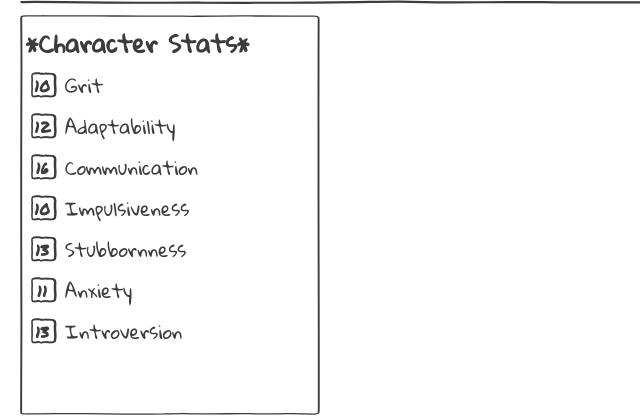
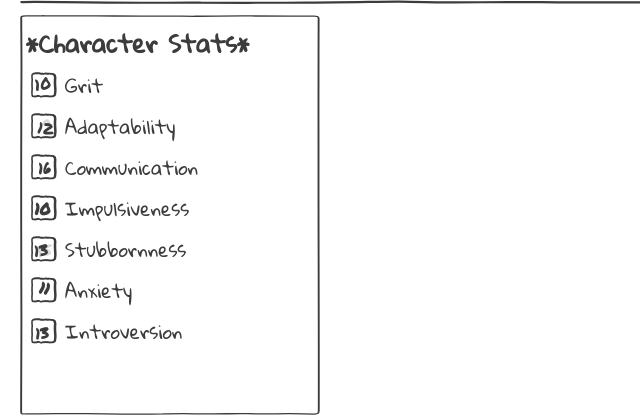
Before and after one commit to justinbarnard/10727632, a plain HTML site: page index.html in a window 1280 px wide. Shown: the part 130-547 px from the top of the page, 0-640 px from the left. Drawn offline with Linux system fonts and the light colour scheme; a web font is replaced by a local one.

Commit message:
Stat tweaks

```diff
--- a/index.html
+++ b/index.html
@@ -46,33 +46,34 @@
 <!-- Clean HTML - DoodleCSS will handle stat-box styling -->
 <div class="card borders-thin doodle">
   <p class="stat-title">*Character Stats*</p>
+
 <ul class="stat-list">
   <li class="stat-item">
-    <div class="stat-box">10</div>
+    <div class="stat-box"><span>10</span></div>
     <span class="stat-name">Grit</span>
   </li>
   <li class="stat-item">
-    <div class="stat-box">12</div>
+    <div class="stat-box"><span>12</span></div>
     <span class="stat-name">Adaptability</span>
   </li>
   <li class="stat-item">
-    <div class="stat-box">16</div>
+    <div class="stat-box"><span>16</span></div>
     <span class="stat-name">Communication</span>
   </li>
   <li class="stat-item">
-    <div class="stat-box">10</div>
+    <div class="stat-box"><span>10</span></div>
     <span class="stat-name">Impulsiveness</span>
   </li>
   <li class="stat-item">
-    <div class="stat-box">13</div>
+    <div class="stat-box"><span>13</span></div>
     <span class="stat-name">Stubbornness</span>
   </li>
   <li class="stat-item">
-    <div class="stat-box">11</div>
+    <div class="stat-box"><span>11</span></div>
     <span class="stat-name">Anxiety</span>
   </li>
   <li class="stat-item">
-    <div class="stat-box">13</div>
+    <div class="stat-box"><span>13</span></div>
     <span class="stat-name">Introversion</span>
   </li>
 </ul>
--- a/main.css
+++ b/main.css
@@ -1,13 +1,14 @@
 /* =============================================================================
    CSS LAYERS & IMPORTS
    ============================================================================= */
-@layer doodle, main;
+@layer doodle, main, transforms;
 @import url('https://fonts.googleapis.com/css2?family=Short+Stack&display=swap');
 @import url('https://fonts.googleapis.com/css2?family=Bitcount+Prop+Single&display=swap');
 @import url('https://fonts.googleapis.com/css2?family=Permanent+Marker&display=swap');
 @import url('https://fonts.googleapis.com/css2?family=Caveat&display=swap');
 @import url('https://fonts.googleapis.com/css2?family=Gloria+Hallelujah&display=swap');
 @import "styles/doodle/doodle.css" layer(doodle);
+@import "styles/transforms.css" layer(transforms);
 
 @layer main {
 
--- /dev/null
+++ b/styles/transforms.css
@@ -0,0 +1,72 @@
+@layer stat-transforms;
+
+@layer stat-transforms {
+
+/* transforms.css */
+
+/* =============================================================================
+   HAND-DRAWN TRANSFORMATIONS
+   ============================================================================= */
+
+/* Transform just the number text inside each stat box */
+.stat-item:nth-child(1) .stat-box span {
+  transform: rotate(-12deg) translate(1px, -2px);
+  display: inline-block;
+  font-weight: 100;
+}
+
+.stat-item:nth-child(2) .stat-box span {
+  transform: rotate(8deg) translate(3px, 1px);
+  display: inline-block;
+}
+.stat-item:nth-child(2) .stat-box span::before {
+  content: "9"; /* The "erased" number */
+  position: absolute;
+  top: 0;
+  left: 0;
+  color: rgba(60, 60, 60, 0.2); /* Very faded */
+  transform: rotate(-9deg) translate(4px, -3px); /* Slightly different position/rotation */
+  z-index: -1;
+  font-weight: 100;
+}
+
+.stat-item:nth-child(3) .stat-box span {
+  transform: rotate(-6deg) translate(2px, 0px);
+  display: inline-block;
+  font-weight: 100;
+}
+
+.stat-item:nth-child(4) .stat-box span {
+  transform: rotate(14deg) translate(0px, -px);
+  display: inline-block;
+  font-weight: 900;
+}
+
+.stat-item:nth-child(5) .stat-box span {
+  transform: rotate(-9deg) translate(-1px, 0px);
+  display: inline-block;
+  font-weight: 200;
+}
+
+.stat-item:nth-child(5) .stat-box span::before {
+  content: "15"; /* The "erased" number */
+  position: absolute;
+  top: 0;
+  left: 0;
+  color: rgba(60, 60, 60, 0.2); /* Very faded */
+  transform: rotate(-6deg) translate(3px, 1px); /* Slightly different position/rotation */
+  z-index: -1;
+  font-weight: 100;
+}
+
+.stat-item:nth-child(6) .stat-box span {
+  transform: rotate(13deg) translate(2px, -3px);
+  display: inline-block;
+  font-weight: 900;
+}
+
+.stat-item:nth-child(7) .stat-box span {
+  transform: rotate(-7deg) translate(0px, 1px);
+  display: inline-block;
+}
+}
```
